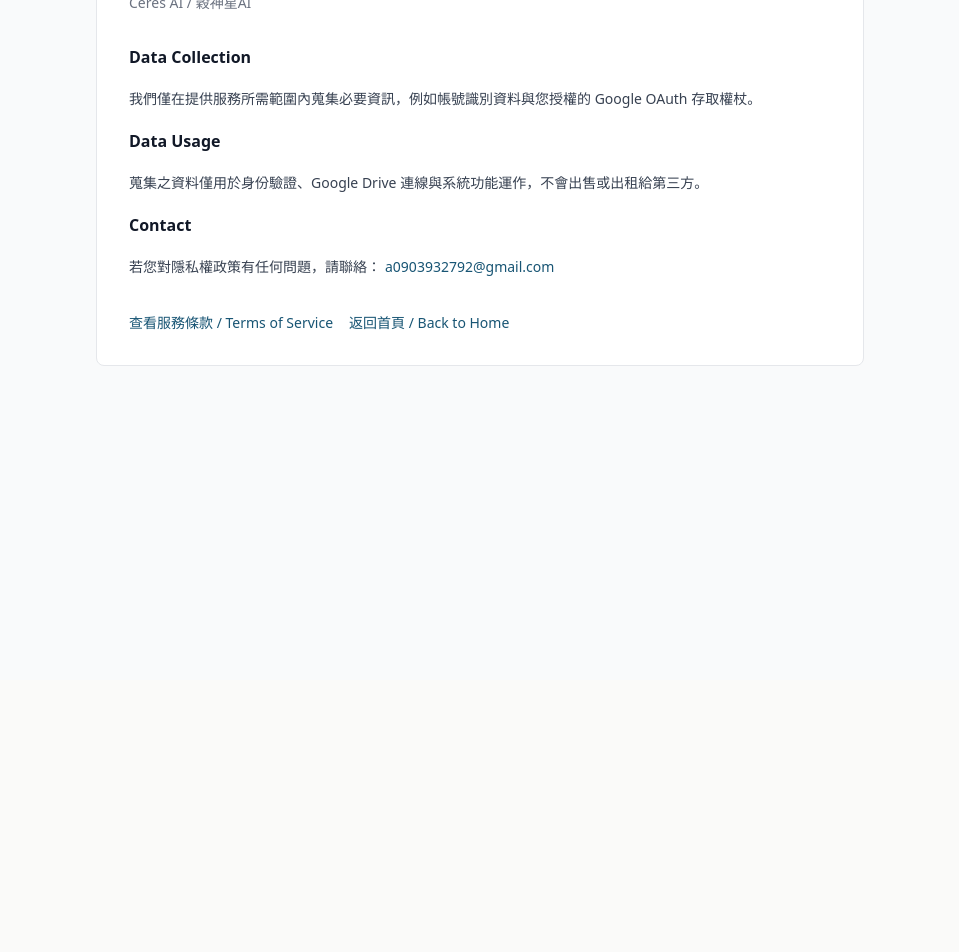
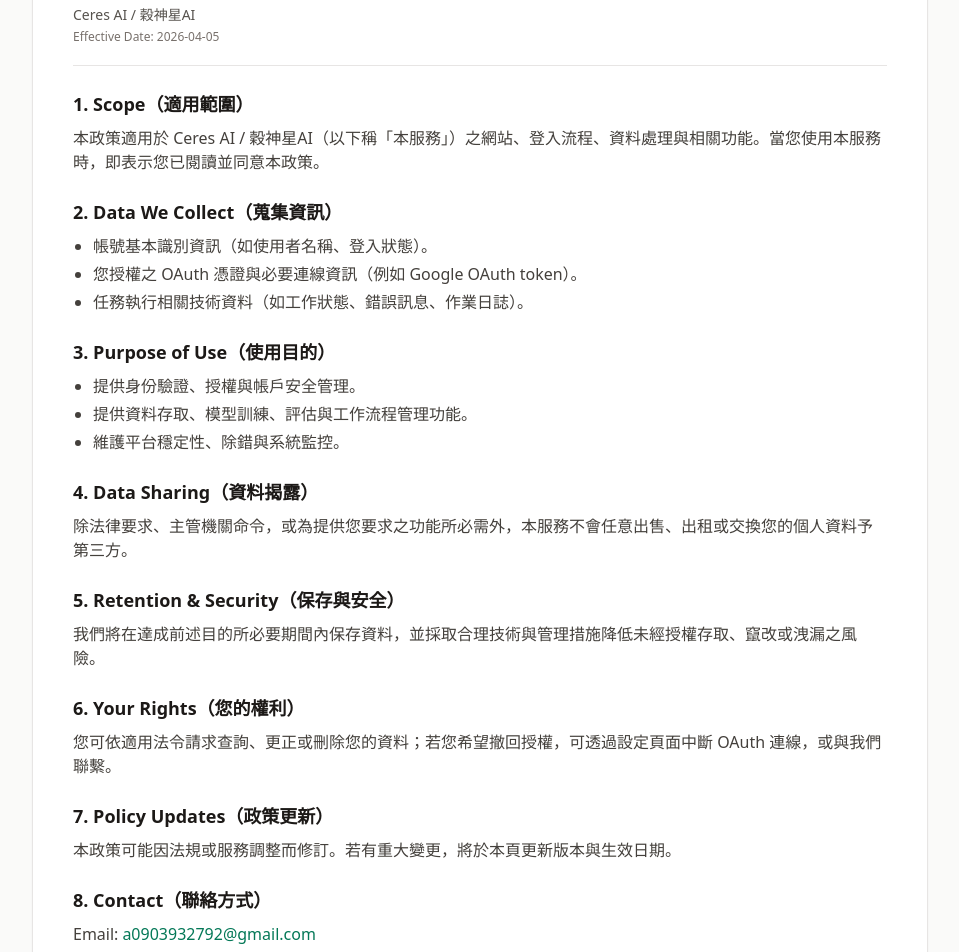
Before and after one commit to AgriNova-Orbital/ceres-ai-pipeline, a Next.js app in the folder frontend/: page /privacy in a window 1280 px wide. Shown: the part 120-1072 px from the top of the page, without its empty margins (160-1119 px from the left). Before the commit the page ends 800 px from the top, so only its background shows below. Built offline with nearby package versions, Linux system fonts and the light colour scheme.

Commit message:
docs(frontend): formalize privacy and terms pages with structured legal format

```diff
--- a/frontend/app/privacy/page.tsx
+++ b/frontend/app/privacy/page.tsx
@@ -2,33 +2,85 @@
 
 export default function PrivacyPage() {
   return (
-    <main className="min-h-screen bg-gray-50 px-4 py-10">
-      <div className="mx-auto max-w-3xl rounded-lg border bg-white p-6 sm:p-8">
-        <h1 className="text-2xl font-bold text-gray-900">Privacy Policy</h1>
-        <p className="mt-2 text-sm text-gray-500">Ceres AI / 穀神星AI</p>
+    <main className="min-h-screen bg-stone-50 px-4 py-10 text-stone-900 dark:bg-stone-950 dark:text-stone-100">
+      <div className="mx-auto max-w-4xl rounded-xl border border-stone-200 bg-white p-6 shadow-sm dark:border-stone-700 dark:bg-stone-900 sm:p-10">
+        <header className="border-b border-stone-200 pb-5 dark:border-stone-700">
+          <h1 className="text-2xl font-bold sm:text-3xl">Privacy Policy（隱私權政策）</h1>
+          <p className="mt-2 text-sm text-stone-600 dark:text-stone-400">Ceres AI / 穀神星AI</p>
+          <p className="mt-1 text-xs text-stone-500 dark:text-stone-400">Effective Date: 2026-04-05</p>
+        </header>
 
-        <section className="mt-8 space-y-4 text-sm leading-7 text-gray-700">
-          <h2 className="text-base font-semibold text-gray-900">Data Collection</h2>
-          <p>我們僅在提供服務所需範圍內蒐集必要資訊，例如帳號識別資料與您授權的 Google OAuth 存取權杖。</p>
+        <article className="mt-6 space-y-6 text-sm leading-7 sm:text-base">
+          <section>
+            <h2 className="text-base font-semibold sm:text-lg">1. Scope（適用範圍）</h2>
+            <p className="mt-2 text-stone-700 dark:text-stone-300">
+              本政策適用於 Ceres AI / 穀神星AI（以下稱「本服務」）之網站、登入流程、資料處理與相關功能。當您使用本服務時，即表示您已閱讀並同意本政策。
+            </p>
+          </section>
 
-          <h2 className="text-base font-semibold text-gray-900">Data Usage</h2>
-          <p>蒐集之資料僅用於身份驗證、Google Drive 連線與系統功能運作，不會出售或出租給第三方。</p>
+          <section>
+            <h2 className="text-base font-semibold sm:text-lg">2. Data We Collect（蒐集資訊）</h2>
+            <ul className="mt-2 list-disc space-y-1 pl-5 text-stone-700 dark:text-stone-300">
+              <li>帳號基本識別資訊（如使用者名稱、登入狀態）。</li>
+              <li>您授權之 OAuth 憑證與必要連線資訊（例如 Google OAuth token）。</li>
+              <li>任務執行相關技術資料（如工作狀態、錯誤訊息、作業日誌）。</li>
+            </ul>
+          </section>
 
-          <h2 className="text-base font-semibold text-gray-900">Contact</h2>
-          <p>
-            若您對隱私權政策有任何問題，請聯絡：
-            <a className="ml-1 text-primary hover:underline" href="mailto:a0903932792@gmail.com">
-              a0903932792@gmail.com
-            </a>
-          </p>
-        </section>
+          <section>
+            <h2 className="text-base font-semibold sm:text-lg">3. Purpose of Use（使用目的）</h2>
+            <ul className="mt-2 list-disc space-y-1 pl-5 text-stone-700 dark:text-stone-300">
+              <li>提供身份驗證、授權與帳戶安全管理。</li>
+              <li>提供資料存取、模型訓練、評估與工作流程管理功能。</li>
+              <li>維護平台穩定性、除錯與系統監控。</li>
+            </ul>
+          </section>
 
-        <div className="mt-8 flex flex-wrap gap-4 text-sm">
-          <Link href="/terms" className="text-primary hover:underline">
-            查看服務條款 / Terms of Service
+          <section>
+            <h2 className="text-base font-semibold sm:text-lg">4. Data Sharing（資料揭露）</h2>
+            <p className="mt-2 text-stone-700 dark:text-stone-300">
+              除法律要求、主管機關命令，或為提供您要求之功能所必需外，本服務不會任意出售、出租或交換您的個人資料予第三方。
+            </p>
+          </section>
+
+          <section>
+            <h2 className="text-base font-semibold sm:text-lg">5. Retention & Security（保存與安全）</h2>
+            <p className="mt-2 text-stone-700 dark:text-stone-300">
+              我們將在達成前述目的所必要期間內保存資料，並採取合理技術與管理措施降低未經授權存取、竄改或洩漏之風險。
+            </p>
+          </section>
+
+          <section>
+            <h2 className="text-base font-semibold sm:text-lg">6. Your Rights（您的權利）</h2>
+            <p className="mt-2 text-stone-700 dark:text-stone-300">
+              您可依適用法令請求查詢、更正或刪除您的資料；若您希望撤回授權，可透過設定頁面中斷 OAuth 連線，或與我們聯繫。
+            </p>
+          </section>
+
+          <section>
+            <h2 className="text-base font-semibold sm:text-lg">7. Policy Updates（政策更新）</h2>
+            <p className="mt-2 text-stone-700 dark:text-stone-300">
+              本政策可能因法規或服務調整而修訂。若有重大變更，將於本頁更新版本與生效日期。
+            </p>
+          </section>
+
+          <section>
+            <h2 className="text-base font-semibold sm:text-lg">8. Contact（聯絡方式）</h2>
+            <p className="mt-2 text-stone-700 dark:text-stone-300">
+              Email:
+              <a className="ml-1 text-emerald-700 hover:underline dark:text-emerald-400" href="mailto:a0903932792@gmail.com">
+                a0903932792@gmail.com
+              </a>
+            </p>
+          </section>
+        </article>
+
+        <div className="mt-8 flex flex-wrap gap-4 border-t border-stone-200 pt-5 text-sm dark:border-stone-700">
+          <Link href="/terms" className="text-emerald-700 hover:underline dark:text-emerald-400">
+            Terms of Service（服務條款）
           </Link>
-          <Link href="/" className="text-primary hover:underline">
-            返回首頁 / Back to Home
+          <Link href="/" className="text-emerald-700 hover:underline dark:text-emerald-400">
+            Back to Home（返回首頁）
           </Link>
         </div>
       </div>
--- a/frontend/app/terms/page.tsx
+++ b/frontend/app/terms/page.tsx
@@ -2,33 +2,83 @@
 
 export default function TermsPage() {
   return (
-    <main className="min-h-screen bg-gray-50 px-4 py-10">
-      <div className="mx-auto max-w-3xl rounded-lg border bg-white p-6 sm:p-8">
-        <h1 className="text-2xl font-bold text-gray-900">Terms of Service</h1>
-        <p className="mt-2 text-sm text-gray-500">Ceres AI / 穀神星AI</p>
+    <main className="min-h-screen bg-stone-50 px-4 py-10 text-stone-900 dark:bg-stone-950 dark:text-stone-100">
+      <div className="mx-auto max-w-4xl rounded-xl border border-stone-200 bg-white p-6 shadow-sm dark:border-stone-700 dark:bg-stone-900 sm:p-10">
+        <header className="border-b border-stone-200 pb-5 dark:border-stone-700">
+          <h1 className="text-2xl font-bold sm:text-3xl">Terms of Service（服務條款）</h1>
+          <p className="mt-2 text-sm text-stone-600 dark:text-stone-400">Ceres AI / 穀神星AI</p>
+          <p className="mt-1 text-xs text-stone-500 dark:text-stone-400">Effective Date: 2026-04-05</p>
+        </header>
 
-        <section className="mt-8 space-y-4 text-sm leading-7 text-gray-700">
-          <h2 className="text-base font-semibold text-gray-900">Service Scope</h2>
-          <p>本服務提供資料處理與 OAuth 整合功能。您同意僅在合法且授權範圍內使用本平台。</p>
+        <article className="mt-6 space-y-6 text-sm leading-7 sm:text-base">
+          <section>
+            <h2 className="text-base font-semibold sm:text-lg">1. Acceptance（條款同意）</h2>
+            <p className="mt-2 text-stone-700 dark:text-stone-300">
+              使用本服務即表示您同意遵守本條款與相關政策。若您不同意本條款，請停止使用本服務。
+            </p>
+          </section>
 
-          <h2 className="text-base font-semibold text-gray-900">User Responsibility</h2>
-          <p>您需自行保管帳號與授權資訊，並對使用行為負責。如有未經授權使用情形，請立即通知我們。</p>
+          <section>
+            <h2 className="text-base font-semibold sm:text-lg">2. Service Description（服務內容）</h2>
+            <p className="mt-2 text-stone-700 dark:text-stone-300">
+              本服務提供資料處理、工作排程、模型訓練與評估等功能，並可透過 OAuth 與外部服務整合。具體功能可能因版本或維護需求調整。
+            </p>
+          </section>
 
-          <h2 className="text-base font-semibold text-gray-900">Contact</h2>
-          <p>
-            如對本條款有疑問，請聯絡：
-            <a className="ml-1 text-primary hover:underline" href="mailto:a0903932792@gmail.com">
-              a0903932792@gmail.com
-            </a>
-          </p>
-        </section>
+          <section>
+            <h2 className="text-base font-semibold sm:text-lg">3. User Responsibilities（使用者責任）</h2>
+            <ul className="mt-2 list-disc space-y-1 pl-5 text-stone-700 dark:text-stone-300">
+              <li>您應確保使用本服務之行為符合適用法律與授權範圍。</li>
+              <li>您應妥善保管帳號與授權資訊，避免未經授權之存取。</li>
+              <li>您不得利用本服務從事破壞性、非法或侵權活動。</li>
+            </ul>
+          </section>
 
-        <div className="mt-8 flex flex-wrap gap-4 text-sm">
-          <Link href="/privacy" className="text-primary hover:underline">
-            查看隱私權政策 / Privacy Policy
+          <section>
+            <h2 className="text-base font-semibold sm:text-lg">4. Availability（服務可用性）</h2>
+            <p className="mt-2 text-stone-700 dark:text-stone-300">
+              我們將盡力維持服務穩定，但不保證服務永不中斷。因維護、更新、網路或第三方服務異常所造成之中斷，可能導致短暫不可用。
+            </p>
+          </section>
+
+          <section>
+            <h2 className="text-base font-semibold sm:text-lg">5. Limitation of Liability（責任限制）</h2>
+            <p className="mt-2 text-stone-700 dark:text-stone-300">
+              在法律允許範圍內，本服務對於因使用或無法使用本服務所衍生之間接、附帶或衍生性損害，不負賠償責任。使用者應自行評估與承擔業務決策風險。
+            </p>
+          </section>
+
+          <section>
+            <h2 className="text-base font-semibold sm:text-lg">6. Termination（終止）</h2>
+            <p className="mt-2 text-stone-700 dark:text-stone-300">
+              若發現違反本條款、濫用系統或危及平台安全之行為，我們得暫停或終止您的使用權限。
+            </p>
+          </section>
+
+          <section>
+            <h2 className="text-base font-semibold sm:text-lg">7. Changes to Terms（條款修訂）</h2>
+            <p className="mt-2 text-stone-700 dark:text-stone-300">
+              我們得視營運或法規需求更新本條款。更新後版本將公告於本頁，並以更新後條款為準。
+            </p>
+          </section>
+
+          <section>
+            <h2 className="text-base font-semibold sm:text-lg">8. Contact（聯絡方式）</h2>
+            <p className="mt-2 text-stone-700 dark:text-stone-300">
+              Email:
+              <a className="ml-1 text-emerald-700 hover:underline dark:text-emerald-400" href="mailto:a0903932792@gmail.com">
+                a0903932792@gmail.com
+              </a>
+            </p>
+          </section>
+        </article>
+
+        <div className="mt-8 flex flex-wrap gap-4 border-t border-stone-200 pt-5 text-sm dark:border-stone-700">
+          <Link href="/privacy" className="text-emerald-700 hover:underline dark:text-emerald-400">
+            Privacy Policy（隱私權政策）
           </Link>
-          <Link href="/" className="text-primary hover:underline">
-            返回首頁 / Back to Home
+          <Link href="/" className="text-emerald-700 hover:underline dark:text-emerald-400">
+            Back to Home（返回首頁）
           </Link>
         </div>
       </div>
```
